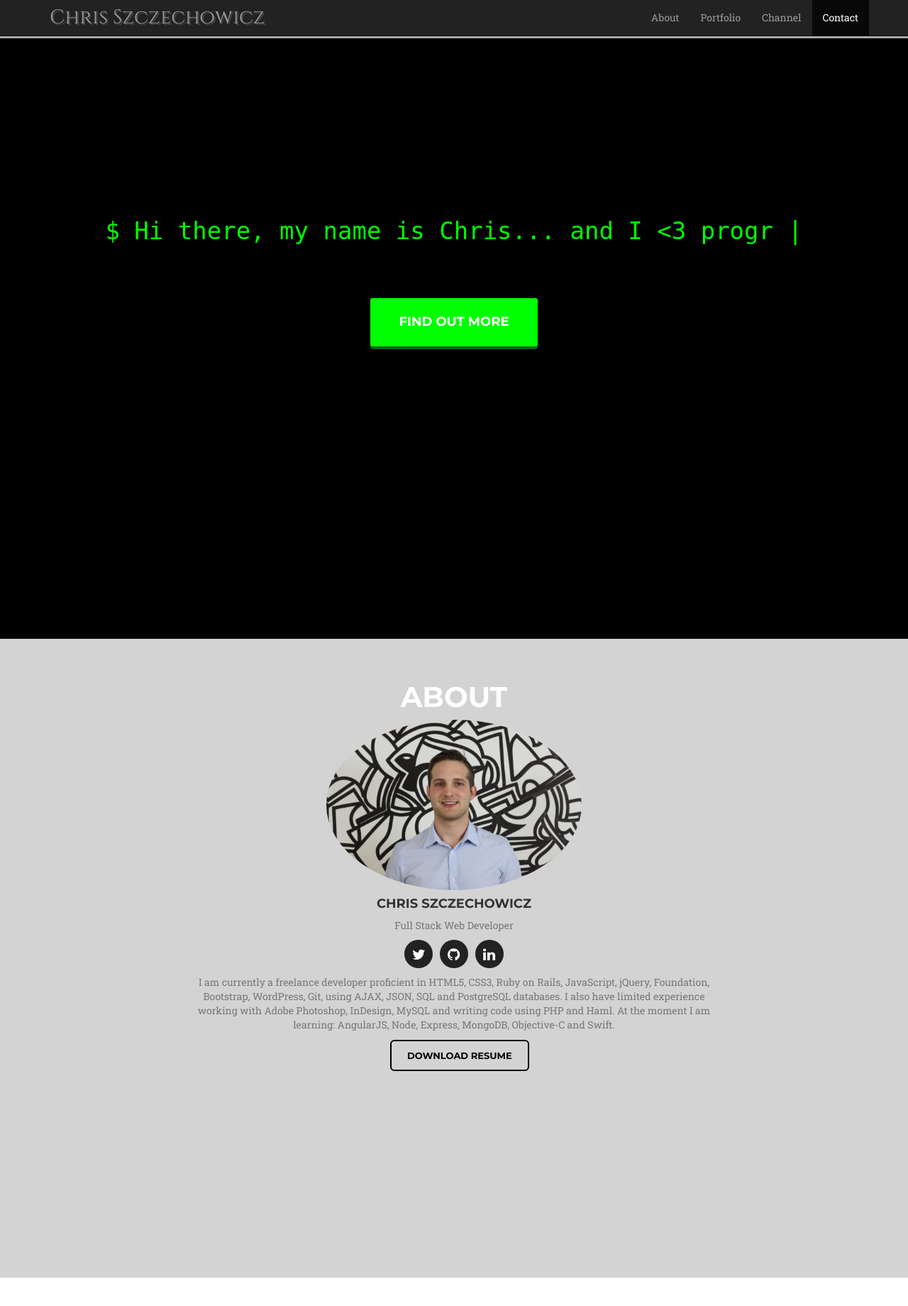
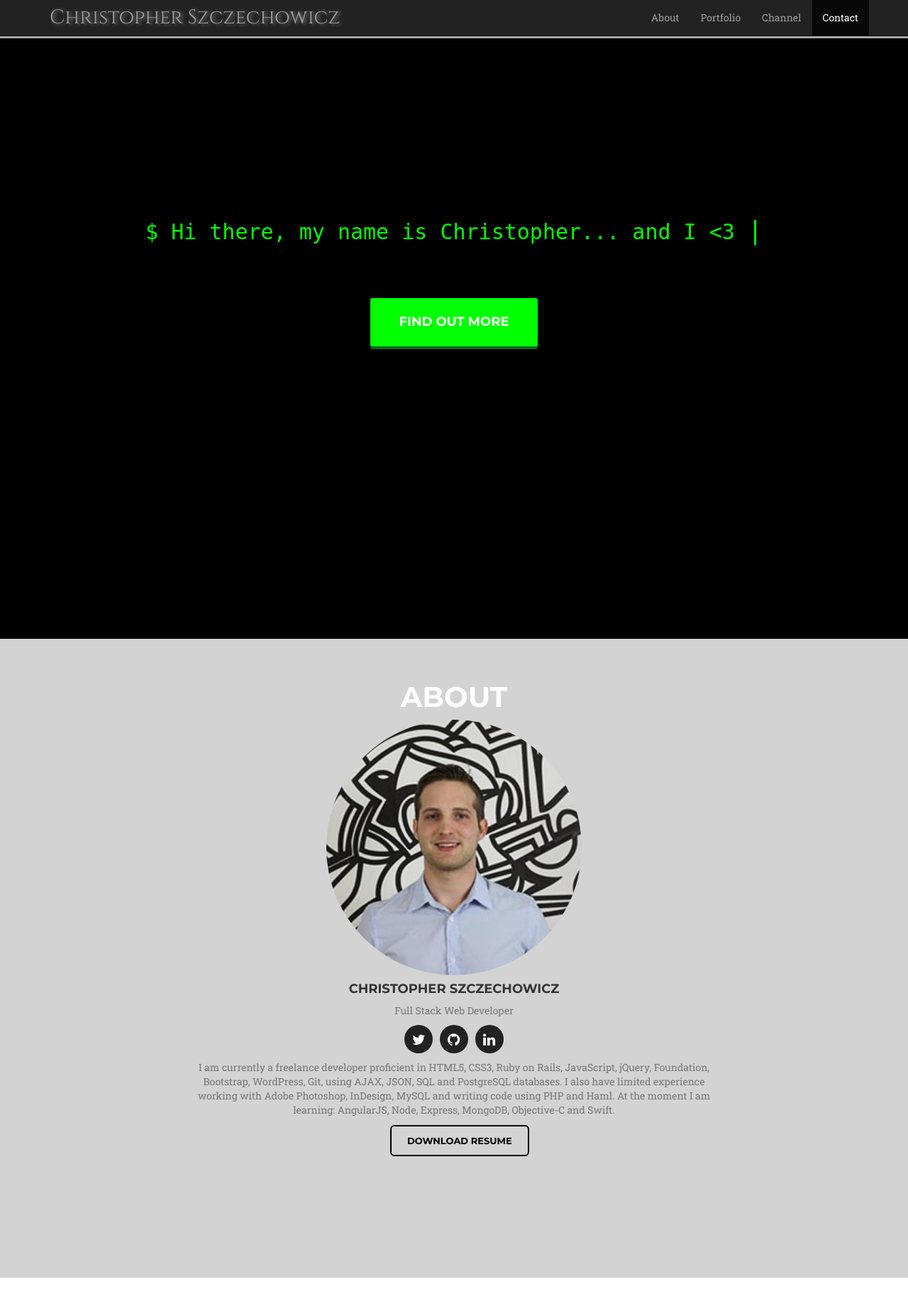
Before and after one commit to christophszcz/personal_website, a PHP site: page / in a window 1280 px wide. Shown: the top 1840 px of the page at 71% size. Run offline with PHP 8.4, Linux system fonts and the light colour scheme; some libraries are stand-ins or nearby versions.

Commit message:
Make the navbar-brand shadow a little more subtle.

```diff
--- a/css/style.css
+++ b/css/style.css
@@ -6,7 +6,7 @@
 .navbar-brand {
   font-family: 'Cinzel', serif;
   font-size: 28px;
-  text-shadow: 2px 2px #484848;
+  text-shadow: 3px 1px 5px grey
 }
 
 /* Main Section */
@@ -128,7 +128,7 @@ fieldset[disabled] .btn-xl.active {
 .main-text{
   color:#00FF00;
   font-family: Monospace;
-  font-size: 34px
+  font-size: 30px
 }
 
 header {
--- a/index.html
+++ b/index.html
@@ -4,7 +4,7 @@
     <meta charset="utf-8">
     <meta http-equiv="X-UA-Compatible" content="IE=edge">
     <meta name="viewport" content="width=device-width, initial-scale=1">
-    <title>Chris Szczechowicz Porfoilio Page</title>
+    <title>Christopher Szczechowicz Porfoilio Page</title>
     <link href="css/bootstrap.min.css" rel="stylesheet">
     <link href="css/style.css" rel="stylesheet">
     <link rel='shortcut icon' href='img/icons/favicon.ico'/>
@@ -26,7 +26,7 @@
         <span class="icon-bar"></span>
         <span class="icon-bar"></span>
       </button>
-      <a class="navbar-brand" href="#main" >Chris Szczechowicz</a>
+      <a class="navbar-brand" href="#main" >Christopher Szczechowicz</a>
     </div>
 
     <div class="collapse navbar-collapse" id="bs-example-navbar-collapse-1">
@@ -81,7 +81,7 @@
                   <div class="col-sm-4">
                       <div class="team-member">
                           <img src="img/personalPhoto.jpg" class="img-responsive img-circle" alt="" height="222px" width="360px">
-                          <h4 class="col-lg-12 text-center">Chris Szczechowicz</h4>
+                          <h4 class="col-lg-12 text-center">Christopher Szczechowicz</h4>
                           <p class="text-muted col-lg-12 text-center">Full Stack Web Developer</p>
                           <ul class="list-inline social-buttons">
                               <li><a href="https://twitter.com/christophszcz" target="_blank"><i class="fa fa-twitter"></i></a>
@@ -268,7 +268,7 @@
       <div class="row">
         <div class="col-md-4">
           <h6 class="copyright">
-            <strong> Copyright &copy; Chris Szczechowicz
+            <strong> Copyright &copy; Christopher Szczechowicz
               <script type="text/javascript">
                 document.write(new Date().getFullYear());
               </script>
--- a/js/introduction-text.js
+++ b/js/introduction-text.js
@@ -11,4 +11,4 @@
   };
 })(jQuery);
 
-$("#typing-text-first").writeText("Hi there, my name is Chris... and I <3 programming.");
+$("#typing-text-first").writeText("Hi there, my name is Christopher... and I <3 programming.");
```
Also changed, not shown: package.json (added, +19 -0 lines), img/personalPhoto.jpg, 1 other file.
